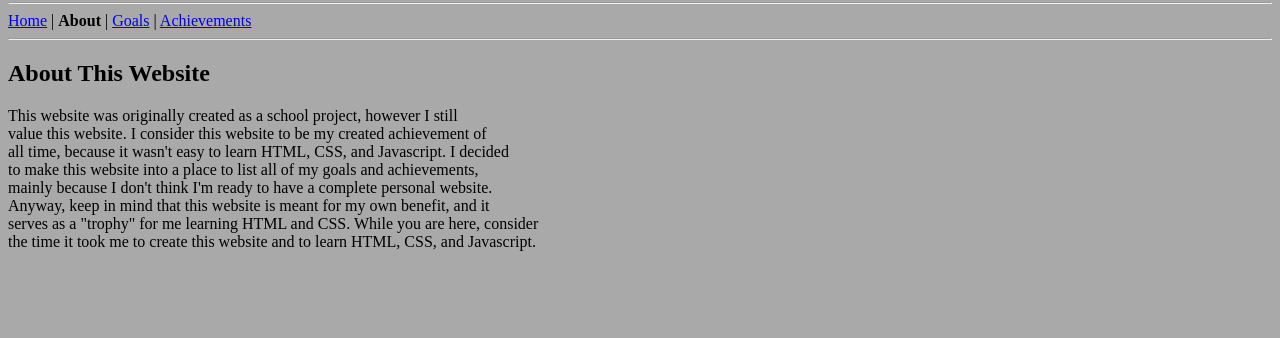
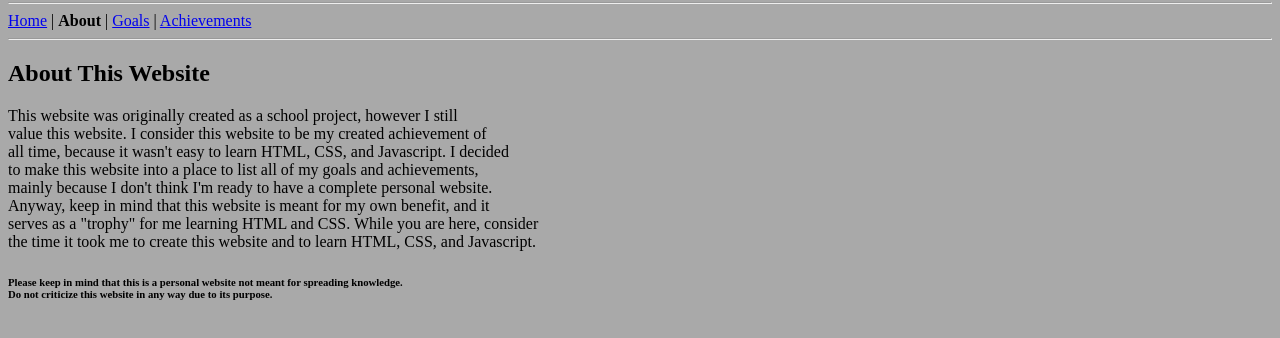
Before and after one commit to ConnorM2018/HTMLTextureStructure, a plain HTML site: page about.html in a window 1280 px wide. Shown: the part 78-416 px from the top of the page. Drawn offline with Linux system fonts and the light colour scheme.

Commit message:
added footer

```diff
--- a/about.html
+++ b/about.html
@@ -31,5 +31,12 @@
       </p>
     </section>
 </main>
+<footer id="footer">
+  <h6>
+  <p>Please keep in mind that this is a personal website not meant for spreading knowledge.<br>
+    Do not criticize this website in any way due to its purpose.
+  </p>
+</h6>
+</footer>
 </body>
 </html>
```
Also changed, not shown: achievements.html (+7 -0 lines), goals.html (+7 -0 lines).
